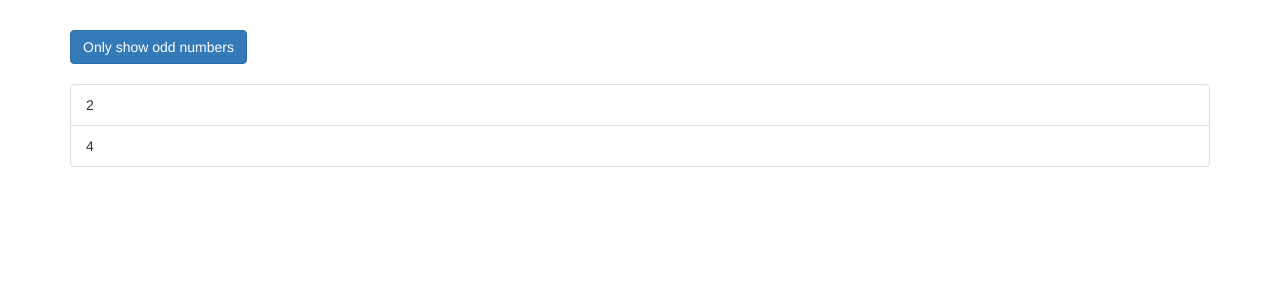
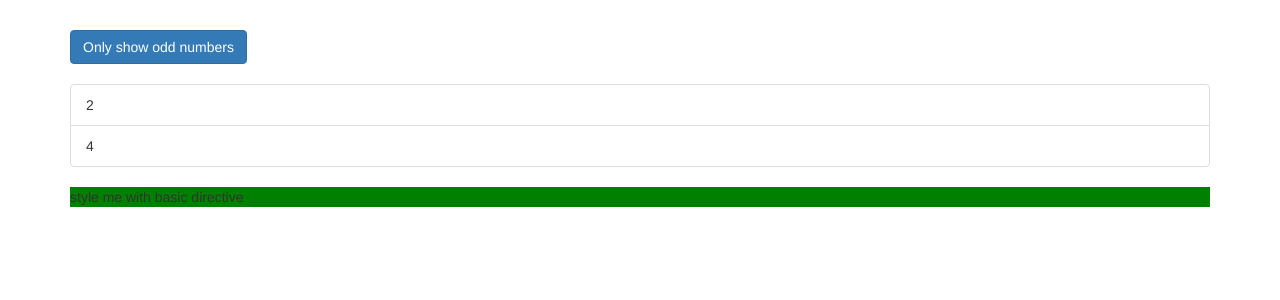
Before and after one commit to santhoshkasam/angulardirectives, an Angular app: page / in a window 1280 px wide. Shown: the top 300 px of the page. Built offline with nearby package versions, Linux system fonts and the light colour scheme.

Commit message:
custom directive - basicapphighlight

```diff
--- a/src/app/app.component.html
+++ b/src/app/app.component.html
@@ -20,6 +20,7 @@
           </li>
         </div>
       </ul>
+      <p appBasicHighlight>style me with basic directive</p>
       <ng-template [ngIf]="onlyOdd">
         <p>Only odd</p>
       </ng-template>
--- a/src/app/app.module.ts
+++ b/src/app/app.module.ts
@@ -4,10 +4,12 @@
 
 
 import { AppComponent } from './app.component';
+import { BasicHighlightDirective } from './basic-highlight/basic-highlight-directive';
 
 @NgModule({
   declarations: [
-    AppComponent
+    AppComponent,
+    BasicHighlightDirective
   ],
   imports: [
     BrowserModule,
--- /dev/null
+++ b/src/app/basic-highlight/basic-highlight-directive.ts
@@ -0,0 +1,13 @@
+import { Directive, ElementRef, OnInit } from "@angular/core";
+
+@Directive({
+    selector: '[appBasicHighlight]'
+})
+
+export class BasicHighlightDirective implements OnInit {
+    constructor(private elementRef: ElementRef) { }
+    ngOnInit(): void {
+        this.elementRef.nativeElement.style.backgroundColor = 'green';
+    }
+
+}
```
